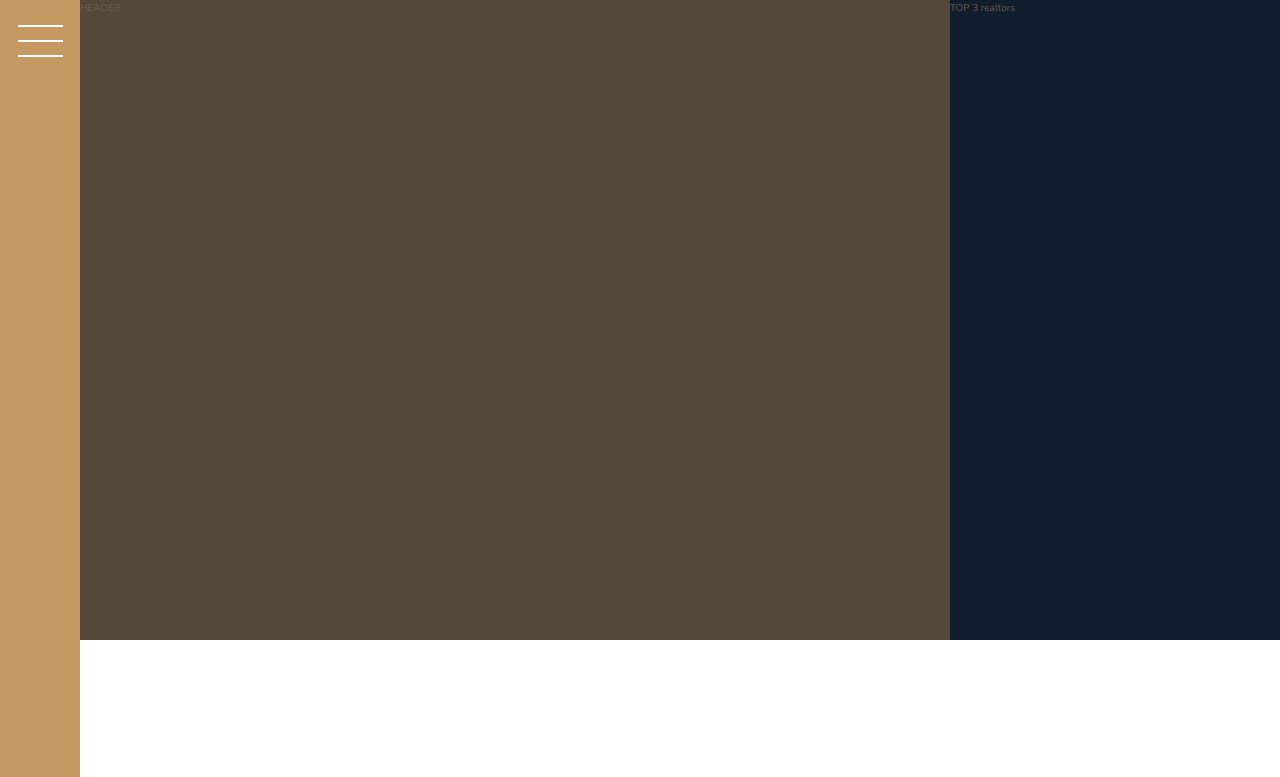
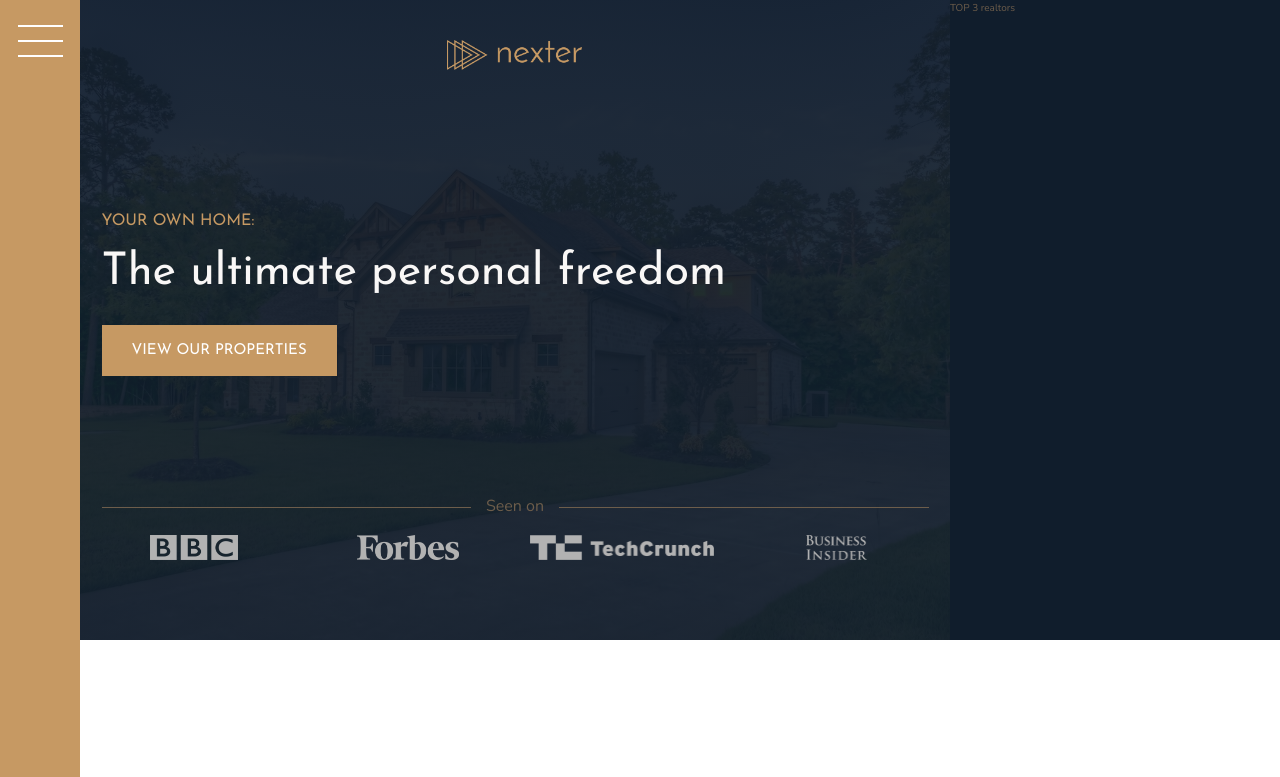
Before and after one commit to bearaxe/ACC-Nexter, a plain HTML site: page index.html in a window 1280 px wide. Shown: the top 777 px of the page. Drawn offline with nearby package versions, Linux system fonts and the light colour scheme.

Commit message:
ch 9: build header

```diff
--- a/css/style.css
+++ b/css/style.css
@@ -23,6 +23,11 @@ body {
 .heading-1, .heading-2, .heading-3, .heading-4 {
   font-family: "Josefin Sans", sans-serif;
   font-weight: 400; }
+
+.heading-1 {
+  font-size: 4.5rem;
+  color: #f9f7f6;
+  line-height: 1; }
 
 .heading-2 {
   font-size: 4rem;
@@ -97,8 +102,44 @@ body {
     transform: translateY(1.3rem); }
 
 .header {
-  background-color: #54483A;
-  grid-column: full-start / col-end 6; }
+  grid-column: full-start / col-end 6;
+  background-image: linear-gradient(rgba(16, 29, 44, 0.93), rgba(16, 29, 44, 0.93)), url(../img/hero.jpeg);
+  background-size: cover;
+  background-position: center;
+  padding: 8rem;
+  padding-top: 4rem;
+  display: grid;
+  grid-template-rows: 1fr min-content 6rem 1fr;
+  grid-template-columns: max-content;
+  grid-row-gap: 1.5rem;
+  justify-content: center; }
+  .header__logo {
+    height: 3rem;
+    justify-self: center; }
+  .header__btn {
+    align-self: start;
+    justify-self: start; }
+  .header__seenon-text {
+    display: grid;
+    grid-template-columns: 1fr max-content 1fr;
+    grid-column-gap: 1.5rem;
+    align-items: center;
+    font-size: 1.6rem;
+    color: #6D5D4B; }
+    .header__seenon-text::before, .header__seenon-text::after {
+      content: '';
+      height: 1px;
+      display: block;
+      background-color: currentColor;
+      grid-column: 1fr; }
+  .header__seenon-logos {
+    display: grid;
+    grid-template-columns: repeat(4, 1fr);
+    grid-gap: 3rem;
+    justify-items: center; }
+    .header__seenon-logos img {
+      height: 2.5rem;
+      filter: brightness(70%); }
 
 .realtors {
   background-color: #101d2c;
--- a/index.html
+++ b/index.html
@@ -17,7 +17,18 @@
         </div>
 
         <header class="header">
-            HEADER
+            <img src="img/logo.png" alt="Nexter Logo" class="header__logo">
+
+            <h3 class="heading-3">Your own home:</h3>
+            <h1 class="heading-1">The ultimate personal freedom</h1>
+            <button class="btn header__btn">View our properties</button>
+            <div class="header__seenon-text">Seen on</div>
+            <div class="header__seenon-logos">
+                <img src="img/logo-bbc.png" alt="bbc">
+                <img src="img/logo-forbes.png" alt="forbes">
+                <img src="img/logo-techcrunch.png" alt="techcrunch">
+                <img src="img/logo-bi.png" alt="business insider">
+            </div>
         </header>
 
         <div class="realtors">
--- a/sass/_header.scss
+++ b/sass/_header.scss
@@ -1,5 +1,61 @@
 .header {
-  background-color: $color-grey-dark-1;
+  // background-color: $color-grey-dark-1;
 
   grid-column: full-start / col-end 6;
+
+  background-image: linear-gradient(rgba($color-secondary, .93), rgba($color-secondary, .93)), url(../img/hero.jpeg);
+  background-size: cover;
+  background-position: center;
+
+  padding: 8rem;
+  padding-top: 4rem;
+
+  display: grid;
+
+  grid-template-rows: 1fr min-content 6rem 1fr;
+  grid-template-columns: max-content;
+  grid-row-gap: 1.5rem;
+  justify-content: center;
+
+
+  &__logo {
+    height: 3rem;
+    justify-self: center;
+  }
+
+  &__btn {
+    align-self: start;
+    justify-self: start;
+  }
+
+  &__seenon-text {
+    display: grid;
+    grid-template-columns: 1fr max-content 1fr;
+    grid-column-gap: 1.5rem;
+    align-items: center;
+
+    font-size: 1.6rem;
+    color: $color-grey-dark-2;
+
+    &::before,
+    &::after {
+      content: '';
+      height: 1px;
+      display: block;
+      background-color: currentColor;
+      grid-column: 1fr;
+    }
+  }
+
+  &__seenon-logos {
+    display: grid;
+    grid-template-columns: repeat(4, 1fr);
+    grid-gap: 3rem;
+    justify-items: center;
+
+    img {
+      height: 2.5rem;
+      filter: brightness(70%);
+    }
+  }
 }
--- a/sass/_typography.scss
+++ b/sass/_typography.scss
@@ -5,6 +5,10 @@
 
 .heading-1 {
   @extend %heading;
+  font-size: 4.5rem;
+  color: $color-grey-light-1;
+
+  line-height: 1;
 }
 .heading-2 {
   @extend %heading;
```
